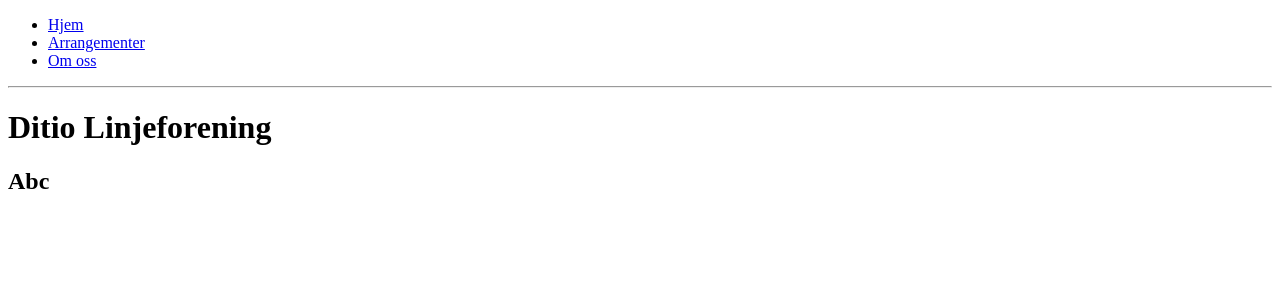
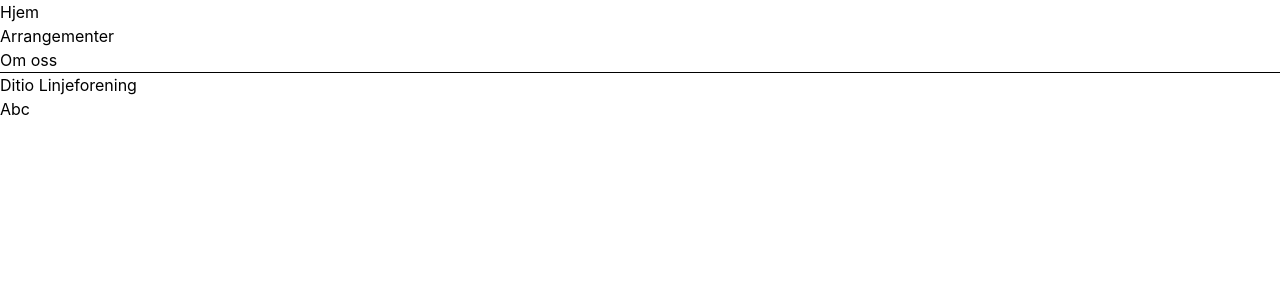
Before and after one commit to Ditio-Linjeforeningen/ditio.org-frontend, a React (Vite) app: page / in a window 1280 px wide. Shown: the top 300 px of the page. Built offline with nearby package versions, Linux system fonts and the light colour scheme.

Commit message:
feat: setup tailwind

```diff
--- a/src/index.css
+++ b/src/index.css
@@ -0,0 +1 @@
+@import "tailwindcss";
--- a/vite.config.ts
+++ b/vite.config.ts
@@ -1,7 +1,8 @@
 import { defineConfig } from 'vite'
 import react from '@vitejs/plugin-react-swc'
+import tailwindcss from '@tailwindcss/vite'
 
 // https://vite.dev/config/
 export default defineConfig({
-  plugins: [react()],
+  plugins: [react(), tailwindcss()],
 })
```
Also changed, not shown: package.json (+7 -2 lines), 1 other file (tests, documents, lock files or other folders).
